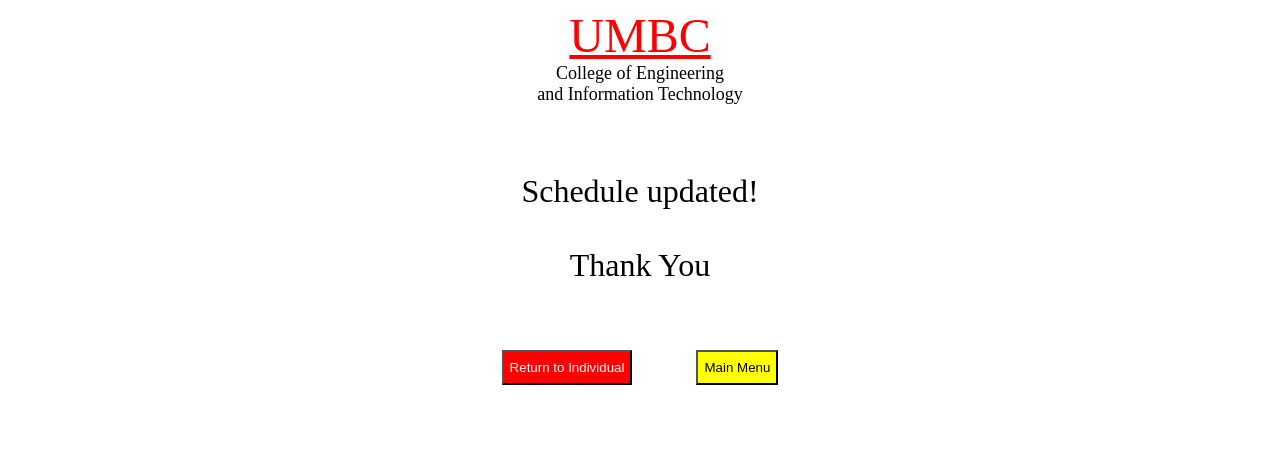
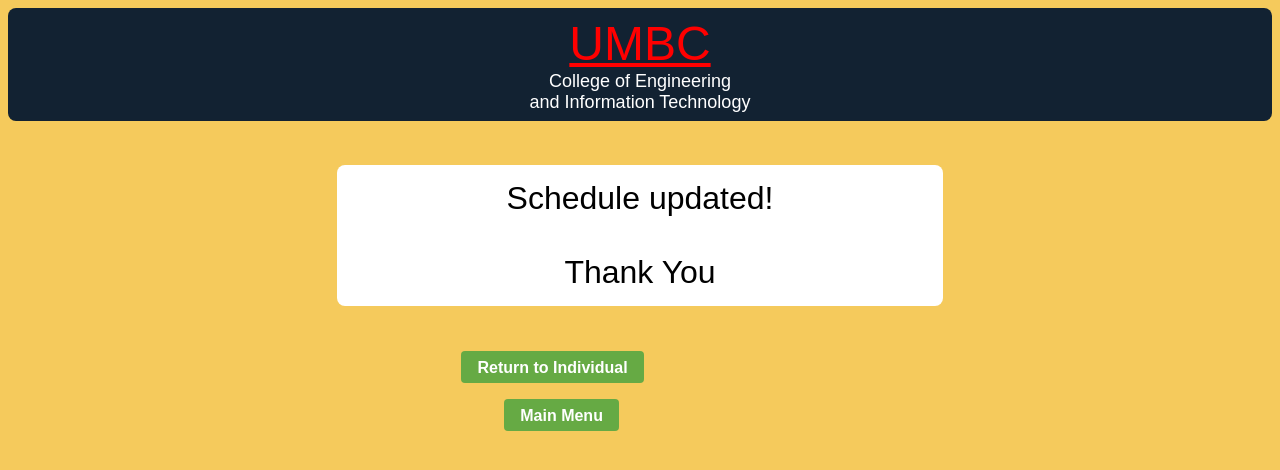
Before and after one commit to CPaul17/CMSC331_Project2, a PHP site: page /successfulIndividual.php in a window 1280 px wide. Shown: the top 470 px of the page. Run offline with PHP 8.4, Linux system fonts and the light colour scheme.

Commit message:
made it look pretty

```diff
--- a/cssCode2.html
+++ b/cssCode2.html
@@ -23,6 +23,45 @@
     border-radius: 8px;
     vertical-align: top;
   }
+  .center2 {
+    margin-left: auto;
+    margin-right: auto;
+    width: 40%;
+/*    width: ;*/
+    padding: 15px;
+    border-radius: 8px;
+    vertical-align: top;
+  }
+  .center {
+    margin-left: auto;
+    margin-right: auto;
+    width: 45%;
+/*    width: ;*/
+/*    padding: 15px;*/
+    border-radius: 8px;
+    vertical-align: top;
+  }
+
+  .center4 {
+    margin-left: auto;
+    margin-right: auto;
+    width: 53%;
+/*    width: ;*/
+/*    padding: 15px;*/
+    border-radius: 8px;
+    vertical-align: top;
+  }
+
+  .center5 {
+    margin-left: auto;
+    margin-right: auto;
+    width: 45%;
+/*    width: ;*/
+/*    padding: 15px;*/
+    border-radius: 8px;
+    vertical-align: top;
+  }
+
 
   .field2 { margin-left: 80px; margin-bottom: 16px; }
 /*    margin: 8px 0; }*/
--- a/successfulIndividual.php
+++ b/successfulIndividual.php
@@ -1,3 +1,11 @@
+<?php
+
+	include("cssCode.html");
+	include("cssCode2.html");
+
+
+?>
+
 <html>
   <style>
     .Button
@@ -6,22 +14,51 @@
     }
     </style>
 <head>
+	<div id="security-tip">
+      <div class="content">
+
 	<P ALIGN="CENTER"><FONT SIZE="7" COLOR="RED"><U>UMBC</U></FONT>
 	<br><FONT SIZE="4">College of Engineering <br>and Information Technology</FONT>
 	</P>
+</div>
+</div>
+<br>
+<br>
+<br>
+<br>
+<br>
+<br>
+<br>
+<br>
+<br>
+
+
 <head>
 <body>
 	<br>
 	<br>
+	<div class="center">
 	<P ALIGN="CENTER"><FONT SIZE="6">Schedule updated!
 	<br>
 	<br>
 	Thank You</FONT>
+</div>
 	<br>
 	<br>
 	<br>
-	<a href="individualPage.php"><button type="button" class="Button" style="height:35px;background-color:red;color:white;">Return to Individual</button></a>
 
-	<a href="adminMenu.php"><button type="button" class="Button" style="height:35px;background-color:yellow;">Main Menu</button></a>
+
+	<div class="fieldLogin">
+		<div class="center4">
+	<a href="individualPage.php"><button type="button" class="button go large" >Return to Individual</button></a>
+</div>
+</div>
+
+<div class="fieldLogin">
+	<div class="center5">
+	<a href="adminMenu.php"><button type="button" class="button go large" >Main Menu</button></a>
+</div>
+</div>
+
 </body>
 </html>
```
